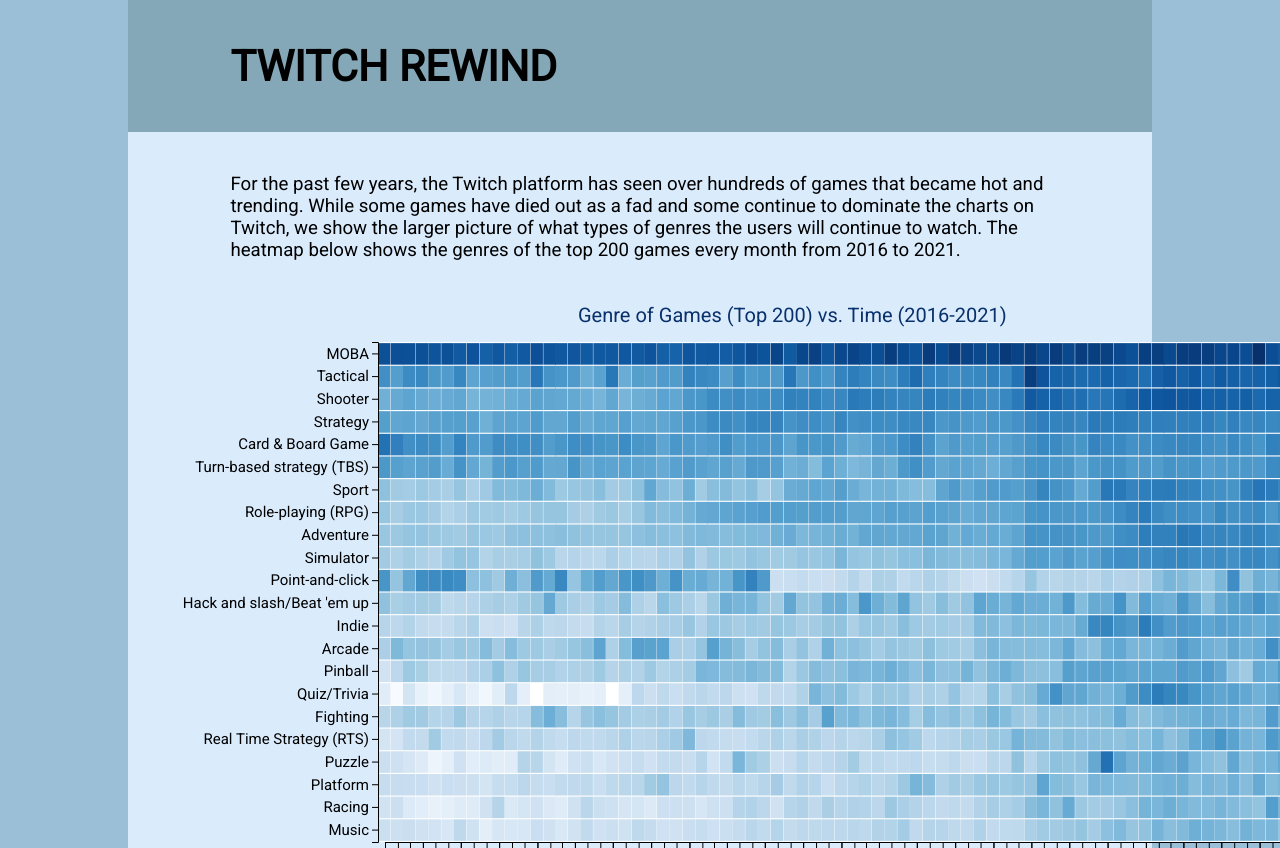
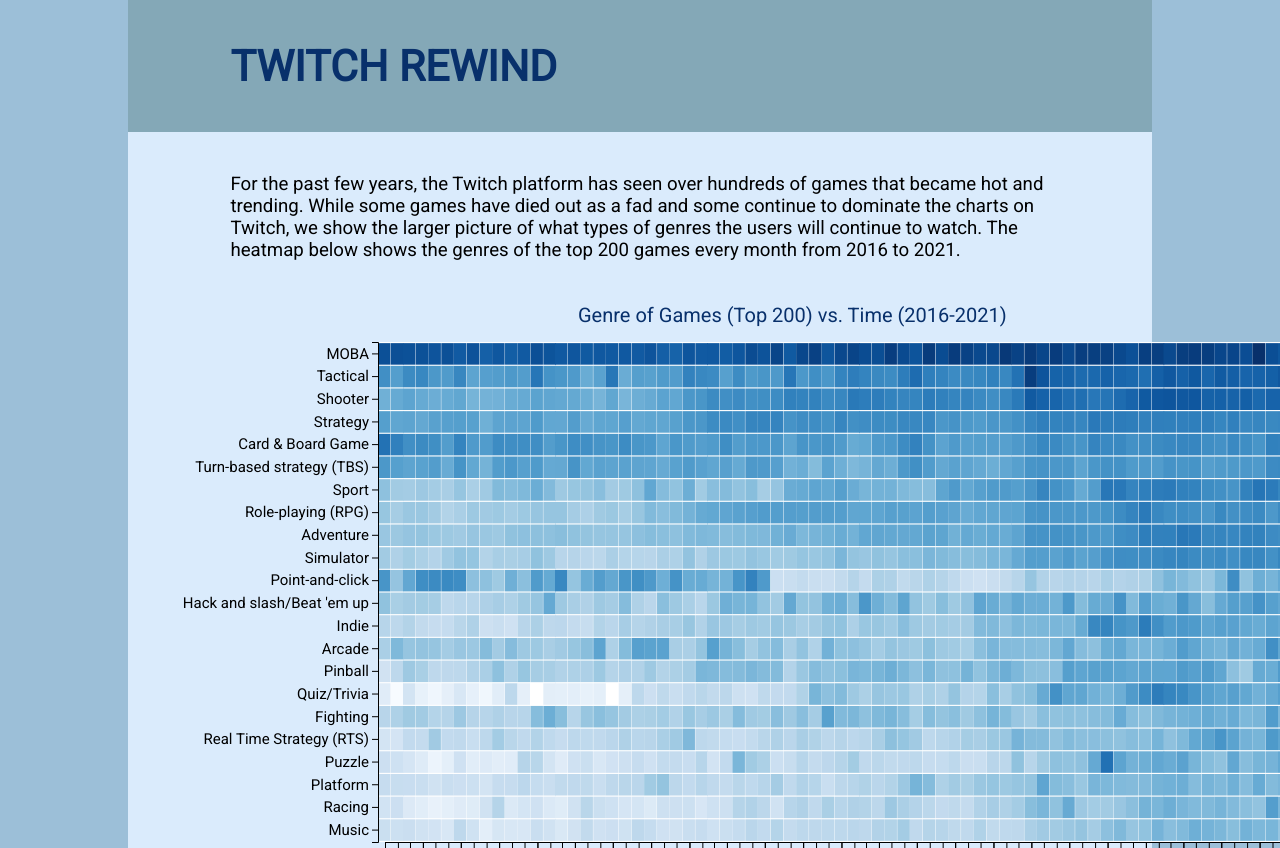
Before and after one commit to A1pha0ps/3300-P1, a plain HTML site: page index.html in a window 1280 px wide. Shown: the top 848 px of the page. Drawn offline with nearby package versions, Linux system fonts and the light colour scheme.

Commit message:
updated titles

```diff
--- a/styles/main.css
+++ b/styles/main.css
@@ -28,6 +28,7 @@ span#title {
     font-family: 'Roboto';
     font-size: 32pt;
     font-weight: 700;
+    color: #08306B;
 }
 
 body {
```
